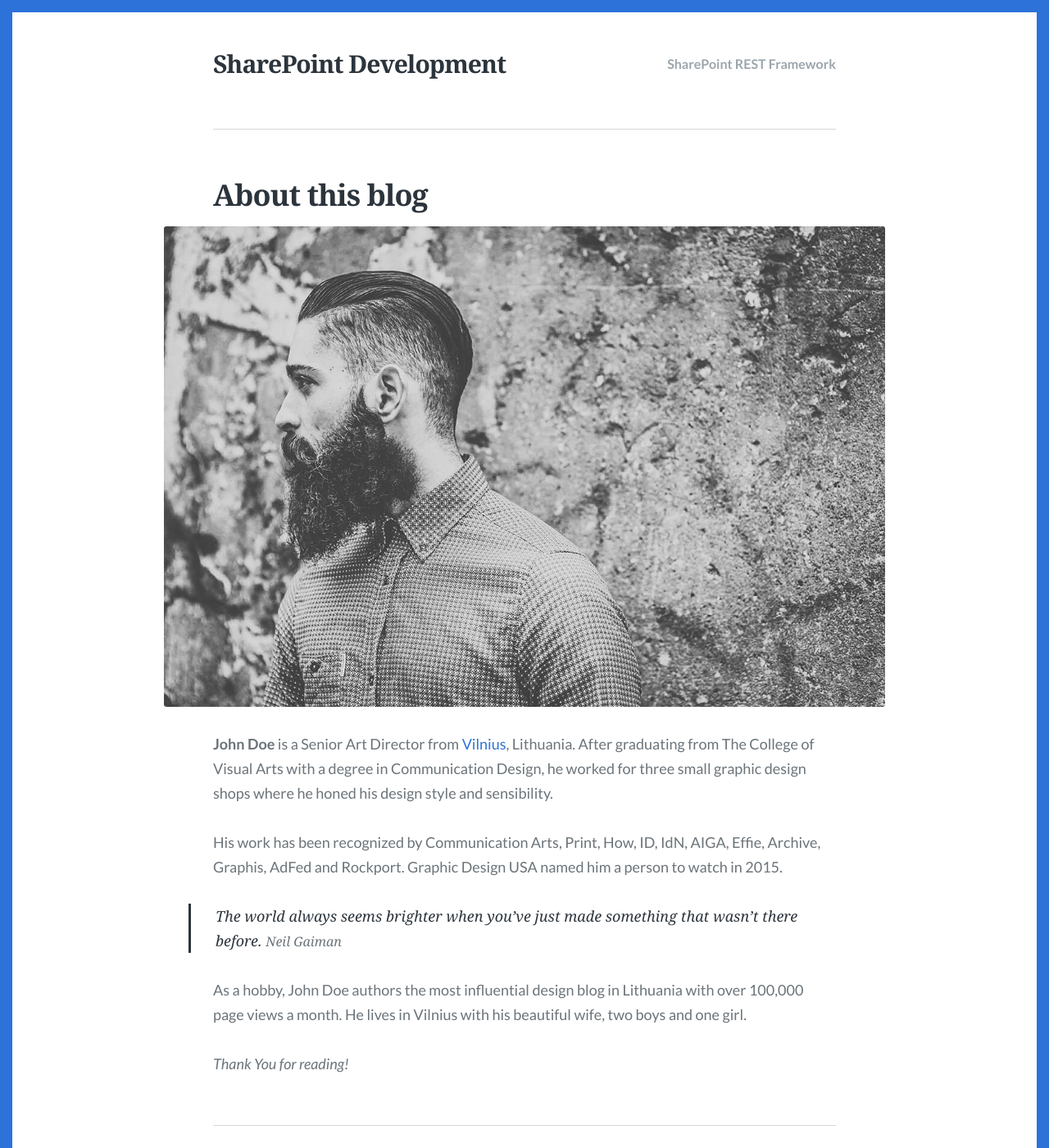
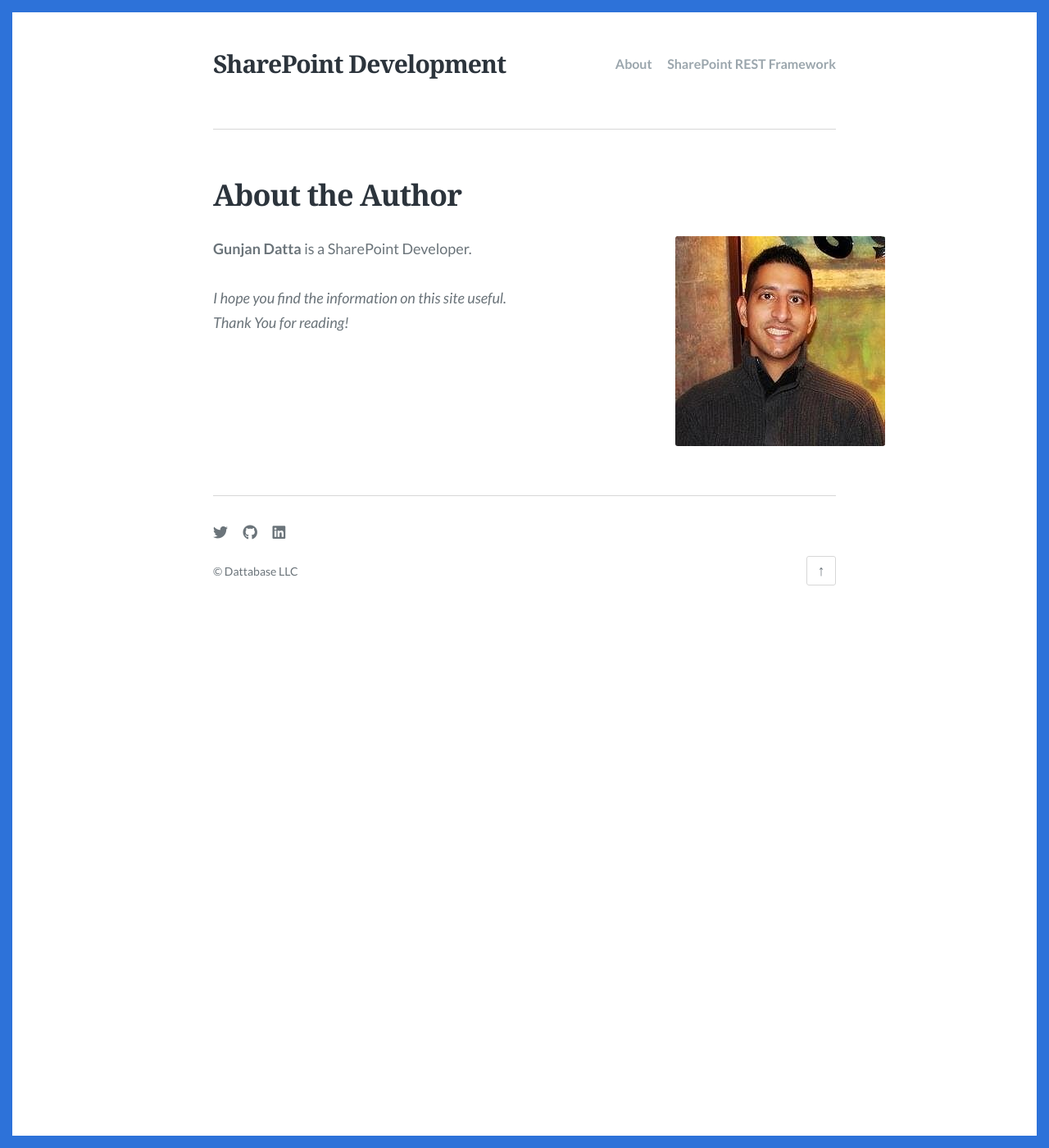
Before and after one commit to gunjandatta/blog, a Jekyll site: the page built from about.md, in a window 1280 px wide and 1400 px high. Shown: the whole window at 82% size. Built offline with Jekyll 4.4.1, drawn with Linux system fonts in a browser that asks for light colours; some web fonts are replaced.

Commit message:
Updated the configuration.

```diff
--- a/_config.yml
+++ b/_config.yml
@@ -25,6 +25,8 @@ favicon: images/favicon.png
 
 # Site navigation - each item must have a title and a url.
 navigation:
+  - text: About
+    url: /blog/about
   - text: SharePoint REST Framework
     url: /
 
--- /dev/null
+++ b/_layouts/about.html
@@ -0,0 +1,24 @@
+---
+layout: default
+---
+
+<main class="main-content fadeInDown delay_075s">
+  <article class="post">
+    <header class="post-header">
+      <h1 class="post-title">{{page.title}}</h1>
+    </header><!-- .post-header -->
+    <div class="post-content" style="column-count: 2;">
+      <div>
+        {{content}}
+      </div>
+      <div style="text-align: right;">
+        {% if page.feature_image and page.feature_image != "" %}
+        <figure class="post-thumbnail image-card width-wide">
+          <img src="{{ page.feature_image | relative_url }}" alt="{{ page.title }}"
+            style="height: 256px; width: 256px;">
+        </figure><!-- .post-thumbnail -->
+        {% endif %}
+      </div>
+    </div><!-- .post-content -->
+  </article><!-- .post -->
+</main><!-- .site-main -->
--- a/about.md
+++ b/about.md
@@ -1,16 +1,10 @@
 ---
-layout: page
-title: About this blog
-description: An optional about page for Scriptor Jekyll theme
+layout: about
+title: About the Author
+description: This page is about the author.
 feature_image: images/about.jpg
 ---
 
-**John Doe** is a Senior Art Director from [Vilnius](https://en.wikipedia.org/wiki/Vilnius), Lithuania. After graduating from The College of Visual Arts with a degree in Communication Design, he worked for three small graphic design shops where he honed his design style and sensibility.
+**Gunjan Datta** is a SharePoint Developer.
 
-His work has been recognized by Communication Arts, Print, How, ID, IdN, AIGA, Effie, Archive, Graphis, AdFed and Rockport. Graphic Design USA named him a person to watch in 2015.
-
->The world always seems brighter when you’ve just made something that wasn’t there before. <cite>Neil Gaiman</cite>
-
-As a hobby, John Doe authors the most influential design blog in Lithuania with over 100,000 page views a month. He lives in Vilnius with his beautiful wife, two boys and one girl.
-
-*Thank You for reading!*
+*I hope you find the information on this site useful. Thank You for reading!*
```
Also changed, not shown: _data/author.json (+4 -4 lines), _data/social.json (+3 -8 lines), images/about.jpg, images/apple-watch-in-car.jpg (deleted), images/apple-watch.jpg (deleted), images/author.png (deleted), images/design.jpg (deleted), images/desk.jpg (deleted), images/iphone-6.jpg (deleted), images/iphone-in-hand.jpg (deleted), images/mountain-2.jpg (deleted), images/mountain.jpg (deleted), images/road.jpg (deleted).
